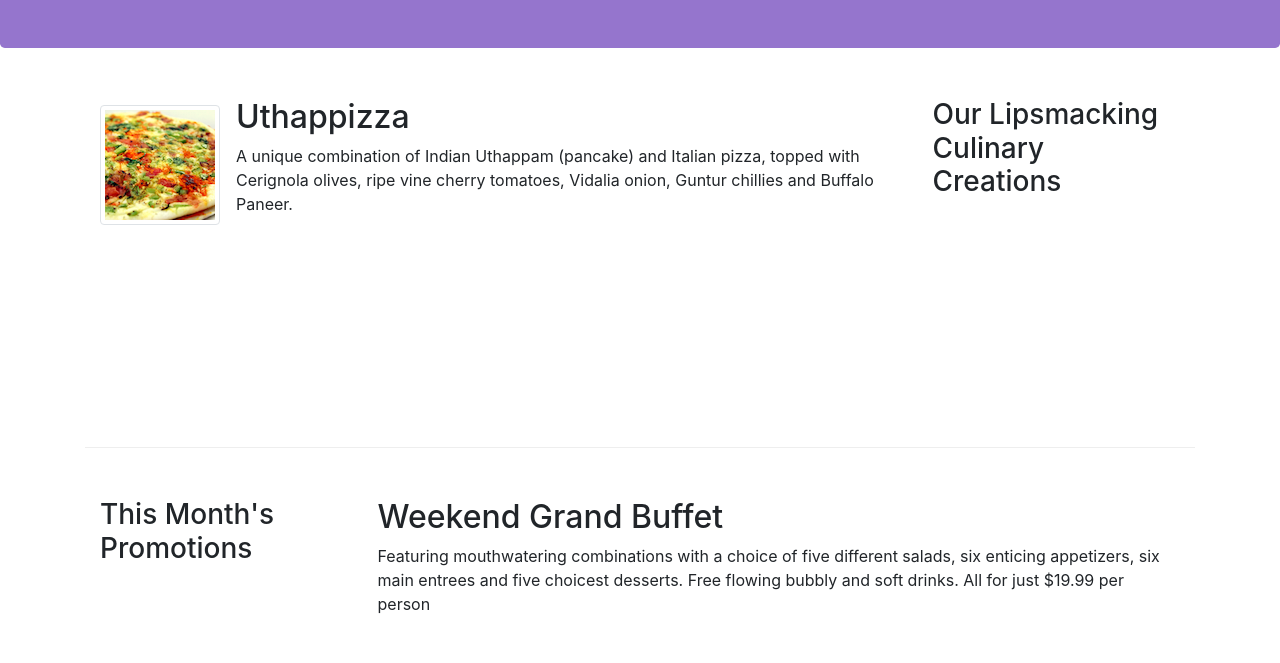
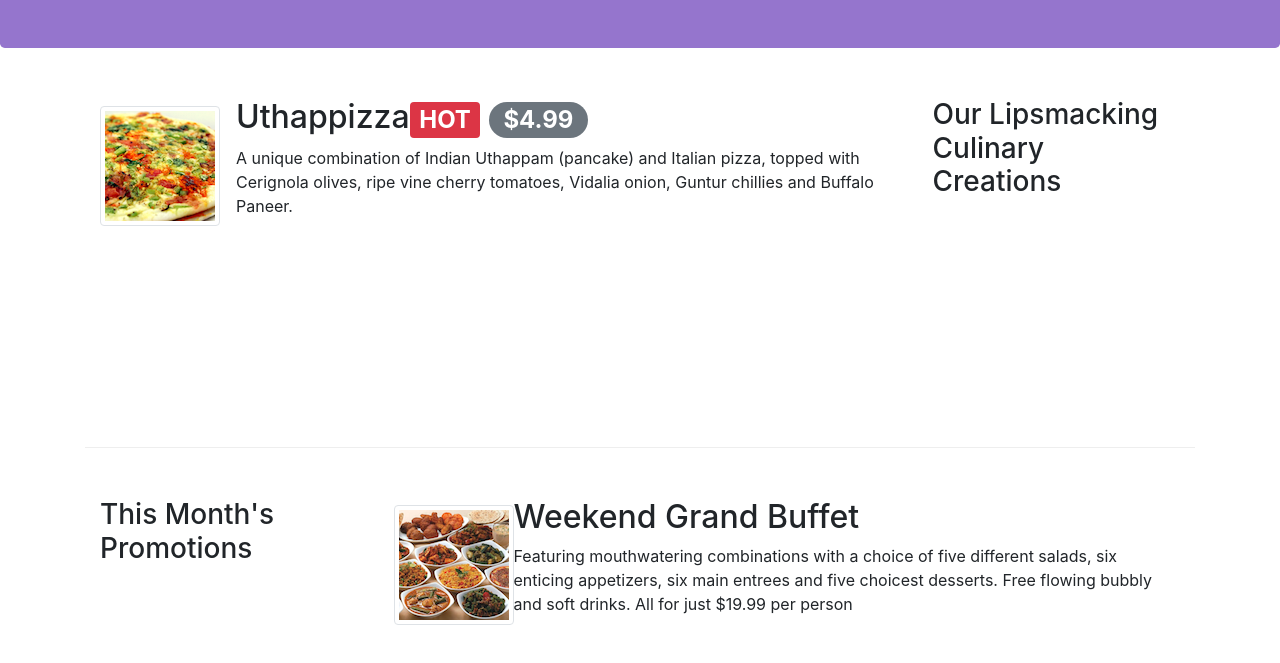
Before and after one commit to Sunilshah-7/Learning-Bootstrap, a website: page index.html in a window 1280 px wide. Shown: the part 265-928 px from the top of the page. Drawn offline with nearby package versions, Linux system fonts and the light colour scheme.

Commit message:
Alerting users

```diff
--- a/index.html
+++ b/index.html
@@ -56,7 +56,8 @@
                     <img class="d-flex mr-3 img-thumbnail align-self-center"
                     src="img/uthappizza.png" alt="Uthappizza">
                     <div class="media-body">
-                        <h2 class="mt-0">Uthappizza</h2>
+                        <h2 class="mt-0">Uthappizza<span class="badge badge-danger">HOT</span>
+                        <span class="badge badge-pill badge-secondary">$4.99</span></h2>
                         <p class="d-none d-sm-block">A unique combination of Indian Uthappam (pancake) and Italian pizza, topped with Cerignola olives, ripe vine cherry tomatoes, Vidalia onion, Guntur chillies and Buffalo Paneer.</p>
                     </div>
                 </div>
@@ -69,8 +70,14 @@
                 <h3>This Month's Promotions</h3>
             </div>
             <div class="col col-sm col-md">
-                <h2>Weekend Grand Buffet</h2>
-                <p>Featuring mouthwatering combinations with a choice of five different salads, six enticing appetizers, six main entrees and five choicest desserts. Free flowing bubbly and soft drinks. All for just $19.99 per person </p>
+                <div class="media">
+                    <img class="d-flex ml-3 img-thumbnail align-self-center"
+                        src="img/buffet.png" alt="Buffet">
+                    <div class="media-body">
+                        <h2 class="mt-0">Weekend Grand Buffet</h2>
+                        <p class="d-none d-sm-block">Featuring mouthwatering combinations with a choice of five different salads, six enticing appetizers, six main entrees and five choicest desserts. Free flowing bubbly and soft drinks. All for just $19.99 per person </p>
+                    </div>
+                </div>
             </div>
         </div>
 
```
